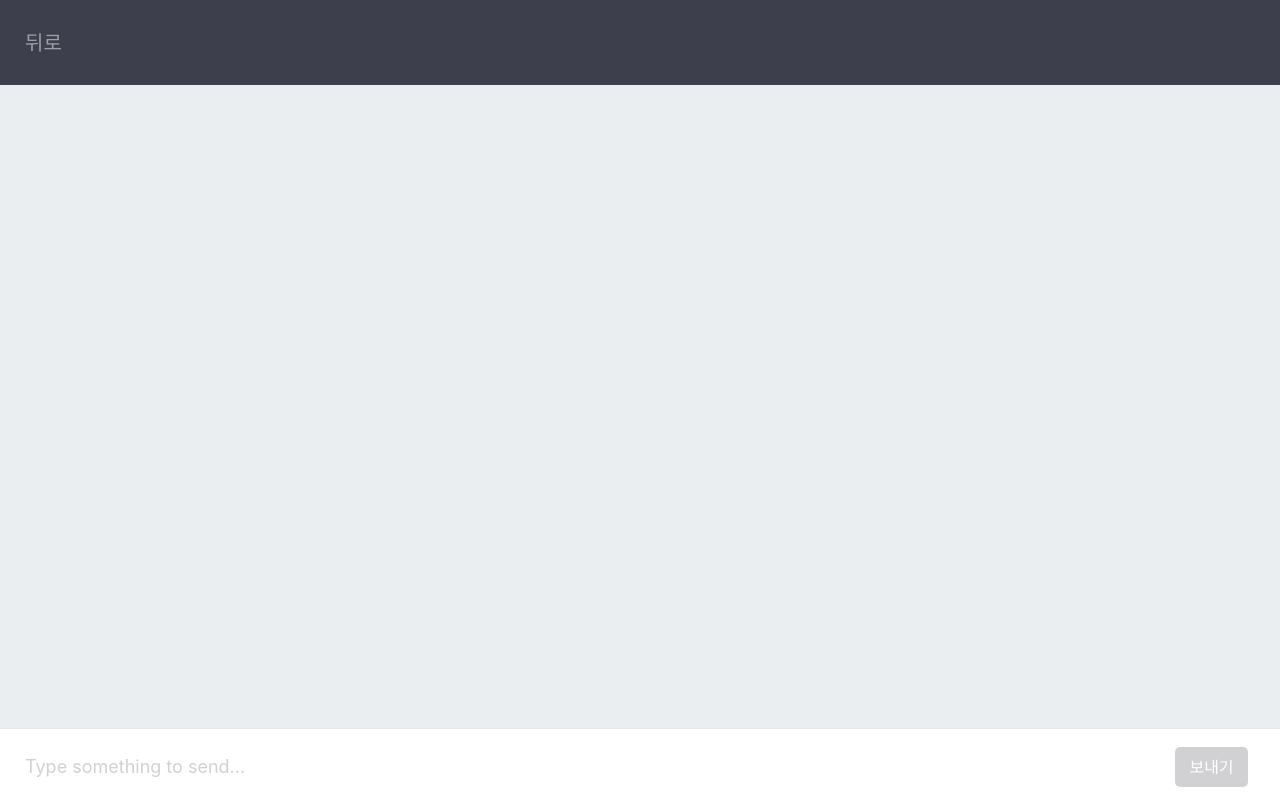
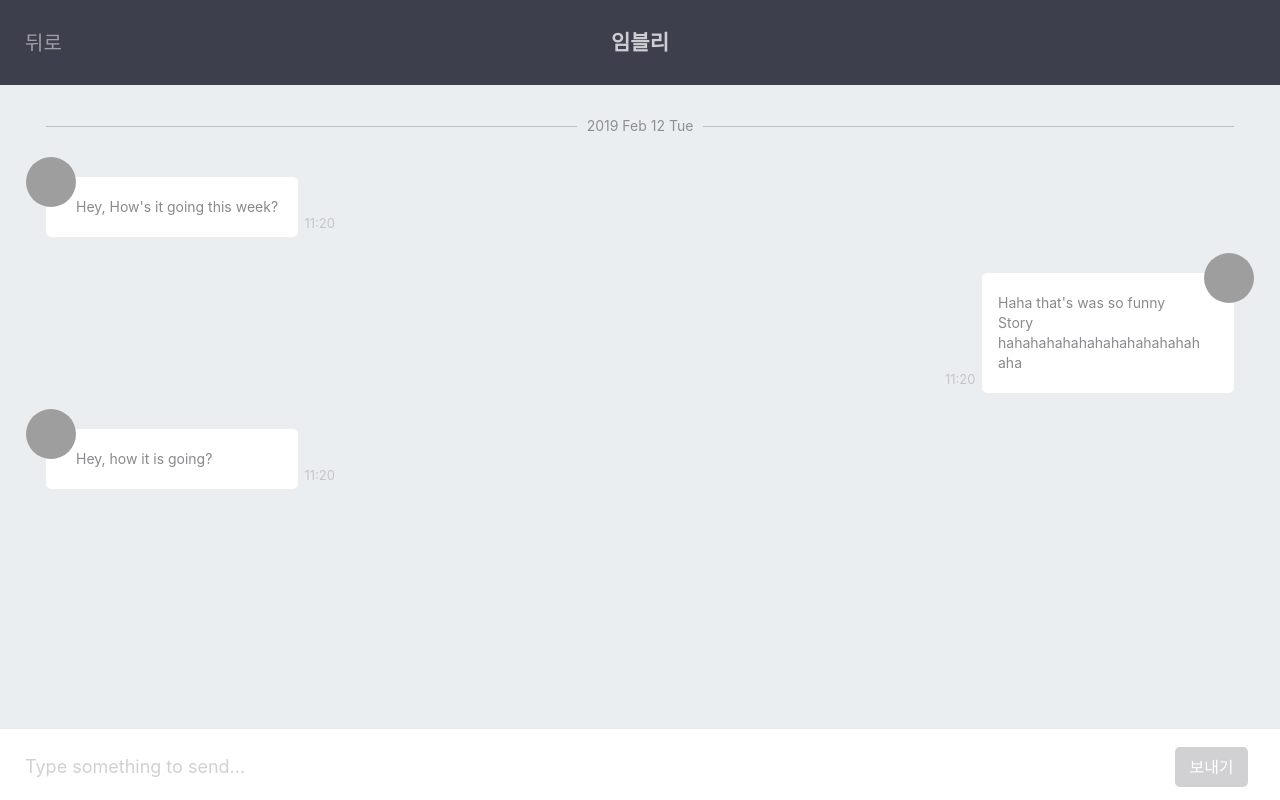
Before and after one commit to Yesdoing/clone_chat_project, a React (Create React App) app: page /chat/0 in a window 1280 px wide. Built offline with nearby package versions, Linux system fonts and the light colour scheme; grey boxes are pictures that could not be loaded.

Commit message:
refactoring

```diff
--- a/src/Components/ChatItem.js
+++ b/src/Components/ChatItem.js
@@ -56,6 +56,22 @@ const Username = styled.h3`
   margin-bottom: 10px;
 `;
 
+const UnreadNumber = styled.div`
+    position: absolute;
+    right: 20px;
+    top: 45px;
+    width: 20px;
+    height: 20px;
+    border-radius: 50%;
+    background-color: red;
+    font-size: 12px;
+    color: white;
+    font-weight: 600;
+    display: flex;
+    justify-content: center;
+    align-items: center;
+`;
+
 const RecentMessage = styled.span`
   color: #96959a;
 `;
@@ -65,26 +81,29 @@ const Link = styled(ATag)`
 
 const ChatItem = ({
   id,
-  user_profile_image,
+  userProfileImage,
   username,
-  recent_message,
-  message_time
+  recentMessage,
+  messageTime,
+  unReadNumber,
+  readMessage
 }) => (
-  <Link to={`/chat/${id}`}>
+  <Link to={`/chat/${id}`} onClick={()=>{readMessage(id)}}>
     <Container>
       <ImageContainer>
-        <Image bgImg={user_profile_image} />
+        <Image bgImg={userProfileImage} />
       </ImageContainer>
       <MessageContainer>
         <MessageBox>
           <Username>{username}</Username>
           <RecentMessage>
-            {recent_message.length > 36
-              ? `${recent_message.substring(0, 36)}..`
-              : recent_message}
+            {recentMessage.length > 36
+              ? `${recentMessage.substring(0, 36)}..`
+              : recentMessage}
           </RecentMessage>
         </MessageBox>
-        <MessageTime>{message_time}</MessageTime>
+          { unReadNumber === 0 ? null : <UnreadNumber>{unReadNumber}</UnreadNumber>}
+        <MessageTime>{messageTime}</MessageTime>
       </MessageContainer>
     </Container>
   </Link>
@@ -93,9 +112,11 @@ const ChatItem = ({
 ChatItem.propTypes = {
   id: PropTypes.number.isRequired,
   username: PropTypes.string.isRequired,
-  user_profile_image: PropTypes.string,
-  recent_message: PropTypes.string,
-  message_time: PropTypes.string
+  userProfileImage: PropTypes.string,
+  recentMessage: PropTypes.string,
+  messageTime: PropTypes.string,
+  unReadNumber: PropTypes.number,
+  readMessage: PropTypes.func.isRequired
 };
 
 export default ChatItem;
--- a/src/Components/DateDivider.js
+++ b/src/Components/DateDivider.js
@@ -7,9 +7,7 @@ const Container = styled.div`
   text-align: center;
   border-bottom: 1px solid rgba(0, 0, 0, 0.2);
   line-height: 0.1em;
-
   margin-bottom: 50px;
-
 `;
 
 const Date = styled.span`
--- a/src/Components/Message.js
+++ b/src/Components/Message.js
@@ -35,13 +35,12 @@ const Image = styled.div`
 const MessageContainer = styled.div``;
 
 const MessageTime = styled.p`
-    position: absolute;
-    color: #C4C5C5;
-    left: ${props => (props.isLogginedUser ? "-37px" : "auto")};
-    right: ${props => (props.isLogginedUser ? "auto" : "-37px")};
-    font-size: 13px;
+  position: absolute;
+  color: #c4c5c5;
+  left: ${props => (props.isLogginedUser ? "-37px" : "auto")};
+  right: ${props => (props.isLogginedUser ? "auto" : "-37px")};
+  font-size: 13px;
 `;
-
 
 const MessageBox = styled.p`
   color: #89898e;
@@ -50,14 +49,20 @@ const MessageBox = styled.p`
   word-wrap: break-word;
 `;
 
-const Message = ({ id, profileImageUrl, message, isLogginedUser, messageTime }) => (
+const Message = ({
+  id,
+  profileImageUrl,
+  message,
+  isLogginedUser,
+  messageTime
+}) => (
   <Container isLogginedUser={isLogginedUser}>
     <ImageContainer isLogginedUser={isLogginedUser}>
       <Image bgUrl={profileImageUrl} />
     </ImageContainer>
     <MessageContainer>
       <MessageBox>{message}</MessageBox>
-      <MessageTime isLogginedUser={isLogginedUser}>{messageTime.split(",")[2]}</MessageTime>
+      <MessageTime isLogginedUser={isLogginedUser}>{messageTime}</MessageTime>
     </MessageContainer>
   </Container>
 );
--- a/src/Routes/Chat/ChatContainer.js
+++ b/src/Routes/Chat/ChatContainer.js
@@ -12,8 +12,8 @@ export default useUI(
       this.state = {
         messages: [],
         message: "",
-        to_user: {},
-        from_user: {},
+        toUser: {},
+        fromUser: {},
         error: null,
         loading: true
       };
@@ -47,14 +47,14 @@ export default useUI(
       }
 
       try {
-        const data = richWebApi.chat(parsedId);
+        const data = richWebApi.chatDetail(parsedId);
 
         let updatedMessages = messageDividerOfDate([...data.messages]);
 
         this.setState({
           messages: updatedMessages,
-          to_user: data.to_user,
-          from_user: data.from_user
+          toUser: data.to_user,
+          fromUser: data.from_user
         });
         this.props.setChatHeaderUsername(data.from_user.username);
       } catch (error) {
@@ -92,9 +92,16 @@ export default useUI(
     };
 
     sendMessage = async () => {
+      const {
+        match: {
+          params: { id }
+        }
+      } = this.props;
+
+      const parsedId = parseInt(id);
       const { message, messages } = this.state;
       let updateMessages = null;
-      const currentDate = moment().format("YYYY MMM DD,ddd,hh:mm");
+      const currentDate = moment().format("YYYY MMM DD,ddd,hh:mm:ss");
       try {
         const messageObject = {
           username: "yesdoing",
@@ -118,7 +125,7 @@ export default useUI(
             messageObject
           ];
         }
-        richWebApi.talk(messageObject);
+        richWebApi.addMessage(parsedId, messageObject);
       } catch (error) {
         this.setState({
           error: "Sorry, Something unexpected error occurred."
@@ -151,8 +158,8 @@ export default useUI(
         message,
         error,
         loading,
-        to_user,
-        from_user
+        toUser,
+        fromUser
       } = this.state;
       const { handleSubmit, handleChangeInput, setMessageContainerRef } = this;
 
@@ -164,8 +171,8 @@ export default useUI(
           loading={loading}
           handleSubmit={handleSubmit}
           handleChangeInput={handleChangeInput}
-          toUser={to_user}
-          fromUser={from_user}
+          toUser={toUser}
+          fromUser={fromUser}
           loggedInUser={this.props.loggedInUser}
           setMessageContainerRef={setMessageContainerRef}
         />
--- a/src/Routes/Chat/ChatPresenter.js
+++ b/src/Routes/Chat/ChatPresenter.js
@@ -3,9 +3,8 @@ import PropTypes from "prop-types";
 import styled from "styled-components";
 import Loader from "Components/Loader";
 import Message from "Components/Message";
-import DateDivider from "../../Components/DateDivider";
-
-const Container = styled.div``;
+import DateDivider from "Components/DateDivider";
+import Error from "Components/Error";
 
 const MessageContainer = styled.div`
   width: 100%;
@@ -38,7 +37,10 @@ const Input = styled.input`
 
 const Submit = styled.button`
   all: unset;
-  background-color: ${props => props.message.length > 0 ? "#7aa0fb" : "#d1d1d4"};
+  ${props =>
+    props.message.length > 0
+      ? "background-color: #9087FB; background-image: linear-gradient(to bottom right, #9087FB,  #75A8FB );"
+      : "background-color: #d1d1d4;"}
   width: 73px;
   height: 40px;
   border-radius: 5px;
@@ -46,7 +48,7 @@ const Submit = styled.button`
   color: white;
   font-size: 16px;
   font-weight: 500;
-  transition: background-color .1s ease-in-out;
+  transition: background-color 0.1s ease-in-out;
 `;
 
 const ChatPresenter = ({
@@ -60,16 +62,12 @@ const ChatPresenter = ({
   handleChangeInput,
   loggedInUser,
   setMessageContainerRef
-}) =>
-  loading ? (
-    <Loader />
-  ) : (
-    <Container>
-      <MessageContainer ref={ref => setMessageContainerRef(ref)}>
-        {messages.map((message, index) =>
-          typeof message === "string" ? (
-            <DateDivider date={message} key={index} />
-          ) : (
+}) => {
+  const messageList = messages.map((message, index) => {
+    if (typeof message === "string") {
+      return <DateDivider date={message} key={index} />;
+    } else {
+      return (
         <Message
           key={index}
           message={message.content}
@@ -79,10 +77,19 @@ const ChatPresenter = ({
               : fromUser.user_profile_image
           }
           isLogginedUser={message.username === loggedInUser}
-              messageTime={message.date}
+          messageTime={message.date.split(",")[2].substring(0, 5)}
         />
-          )
-        )}
+      );
+    }
+  });
+
+  return loading ? (
+    <Loader />
+  ) : (
+    <>
+      <MessageContainer ref={ref => setMessageContainerRef(ref)}>
+        {messageList}
+        {error && <Error color="#e74c3c" text={error} />}
       </MessageContainer>
       <Form onSubmit={e => e.preventDefault()}>
         <Input
@@ -90,10 +97,13 @@ const ChatPresenter = ({
           value={message}
           onChange={handleChangeInput}
         />
-        <Submit onClick={handleSubmit} message={message} >보내기</Submit>
+        <Submit onClick={handleSubmit} message={message}>
+          보내기
+        </Submit>
       </Form>
-    </Container>
+    </>
   );
+};
 
 ChatPresenter.propTypes = {
   messages: PropTypes.array,
--- a/src/Routes/List/ListContainer.js
+++ b/src/Routes/List/ListContainer.js
@@ -5,16 +5,16 @@ import moment from "moment";
 
 export default class extends React.Component {
     state = {
-        list: [],
+        chatList: [],
         error: null,
         loading: true
     }
 
     componentDidMount() {
         try{
-            const { list } = richWebApi.list();
+            const chatList = richWebApi.chatList();
             this.setState({
-                list
+                chatList
             });
         } catch(error) {
             this.setState({
@@ -27,16 +27,31 @@ export default class extends React.Component {
         }
     }
 
+    readMessage = (id) => {
+        const { chatList } = this.state;
+        const updatedList = chatList.map((item, index) => {
+            if (id === index) {
+                item.unread_number = 0;
+            }
+            return item;
+        });
+        this.setState({
+            chatList: updatedList
+        });
+        richWebApi.updateMessageAllRead(id);
+    }
+
     isToday = date => {
         const today = moment().format("YYYY MMM DD,ddd");
         if (date.includes(today)) {
-          return date.substring(date.length - 5, date.length);
+          return date.substring(date.length - 8, date.length-3);
         }
         return date.split(",")[1];
     };
 
     render() {
-        const { list, error, loading } = this.state;
-        return <ListPresenter list={list} error={error} loading={loading} isToday={this.isToday} />;
+        const { chatList, error, loading } = this.state;
+        const { isToday, readMessage } = this;
+        return <ListPresenter chatList={chatList} error={error} loading={loading} isToday={isToday} readMessage={readMessage} />;
     }
 }
--- a/src/Routes/List/ListPresenter.js
+++ b/src/Routes/List/ListPresenter.js
@@ -16,7 +16,9 @@ const Button = styled.div`
     top: 85px;
     width: 100%;
     height: 85px;
-    background-color: #8C8EFB;
+    background-color: #9087FB;
+    background-image: linear-gradient(to right, #9087FB, #75A8FB);
+
     color: white;
     display:flex;
     justify-content: center;
@@ -29,15 +31,17 @@ const Button = styled.div`
 
 
 
-const ListPresenter = ({ list, error, loading, isToday }) => {
-  const chatList = list.map((chat, index) => (
+const ListPresenter = ({ chatList, error, loading, isToday, readMessage}) => {
+  const chatItems = chatList.map((chat, index) => (
     <ChatItem
       key={index}
-      id={index}
+      id={chat.id}
       username={chat.username}
-      user_profile_image={chat.user_profile_image}
-      recent_message={chat.recent_message.content}
-      message_time={isToday(chat.recent_message.date)}
+      userProfileImage={chat.user_profile_image}
+      recentMessage={chat.recent_message.content}
+      messageTime={isToday(chat.recent_message.date)}
+      unReadNumber={chat.unread_number}
+      readMessage={readMessage}
     />
   ));
 
@@ -45,16 +49,14 @@ const ListPresenter = ({ list, error, loading, isToday }) => {
     <Loader />
   ) : (
     <Container>
-      <Button>
-        + New message
-    </Button>
-      {list && list.length > 0 && (
+      <Button>+ New message</Button>
+      {chatList && chatList.length > 0 && (
         <ChatList>
-          {chatList}
+          {chatItems}
         </ChatList>
       )}
       {error && <Error color="#e74c3c" text={error} />}
-      {list && list.length === 0 && (
+      {chatList && chatList.length === 0 && (
         <Error color="gray" text="대화방이 없습니다." />
       )}
     </Container>
@@ -62,10 +64,11 @@ const ListPresenter = ({ list, error, loading, isToday }) => {
 };
 
 ListPresenter.propTypes = {
-  list: PropTypes.array,
+  chatList: PropTypes.array,
   error: PropTypes.string,
   isToday: PropTypes.func.isRequired,
-  loading: PropTypes.bool.isRequired
+  loading: PropTypes.bool.isRequired,
+  readMessage: PropTypes.func.isRequired
 };
 
 export default ListPresenter;
```
Lines whose indentation alone changed are shown as unchanged.
